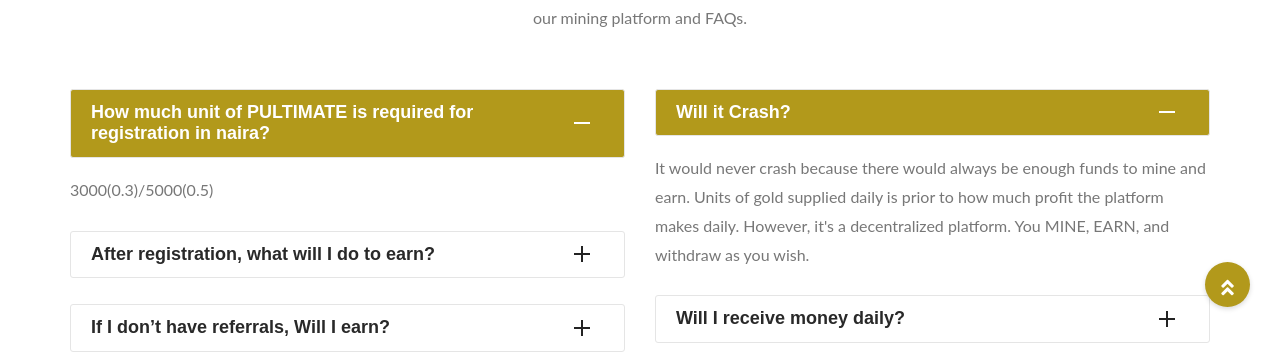
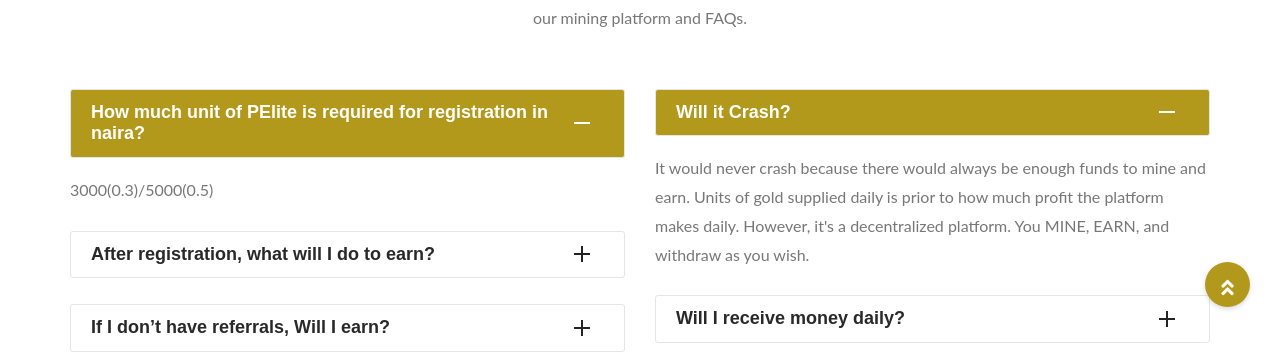
Before and after one commit to Maxtone1049/grandwork, a PHP site: page /how-it-works in a window 1280 px wide. Shown: the part 538-894 px from the top of the page. Run offline with PHP 8.4, Linux system fonts and the light colour scheme; the visitor is signed in with stand-in values (Sample User, id 1); some libraries are stand-ins or nearby versions; some web fonts are replaced.

Commit message:
Fresh Commit

```diff
--- a/how-it-works.php
+++ b/how-it-works.php
@@ -195,7 +195,7 @@
 <div class="col-lg-6 mrb-30">
 <div class="faq-wrapper">
 <div class="faq-item  active open ">
-<h3 class="faq-title"><span class="title">How much unit of PULTIMATE is required for registration in naira?</span><span class="right-icon"></span></h3>
+<h3 class="faq-title"><span class="title">How much unit of PElite is required for registration in naira?</span><span class="right-icon"></span></h3>
 <div class="faq-content">
 <p>3000(0.3)/5000(0.5)</p>
 </div>
```
